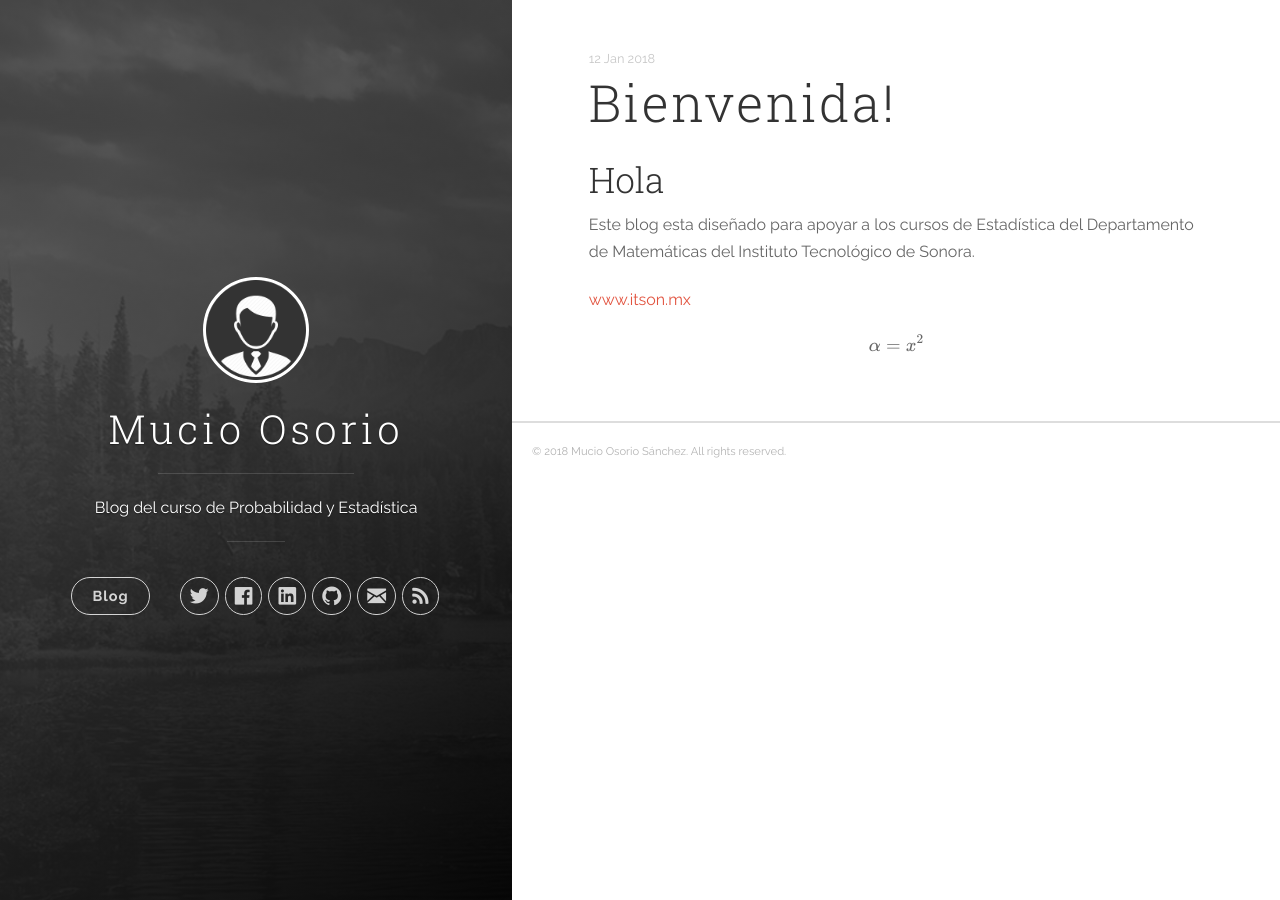
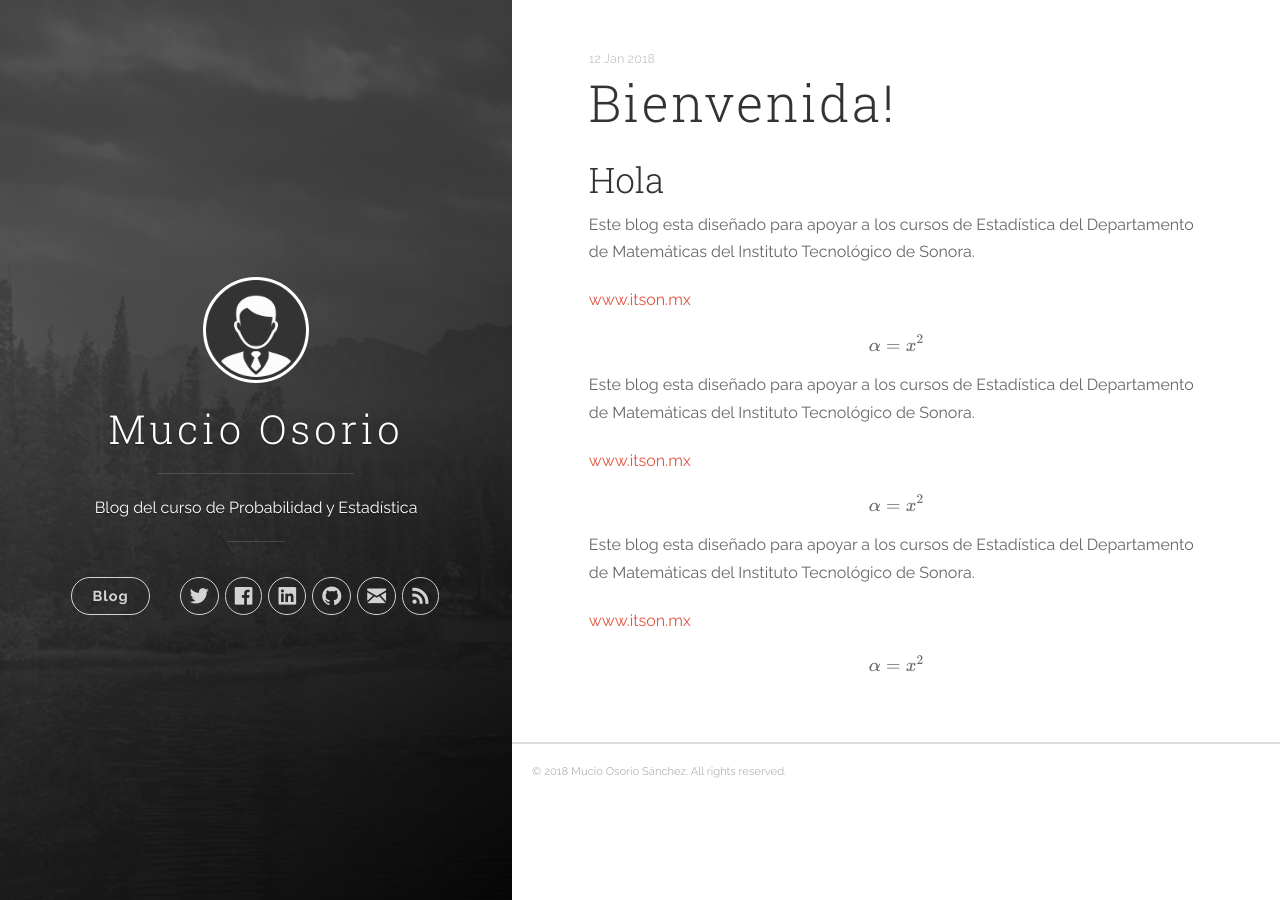
Before and after one commit to mucioosorio/probabilidad, a Jekyll site: the page built from _posts/2018-01-12-Bienvenida!.md, in a window 1280 px wide. Built offline with Jekyll 4.4.1, drawn with Linux system fonts in a browser that asks for light colours; nearby versions of some CDN libraries; formulas are drawn with MathJax 3.

Commit message:
Update 2018-01-12-Bienvenida!.md

```diff
--- a/_posts/2018-01-12-Bienvenida!.md
+++ b/_posts/2018-01-12-Bienvenida!.md
@@ -11,3 +11,19 @@ Instituto Tecnológico de Sonora.
 [www.itson.mx](http://itson.mx)
 
 $$\alpha = x^2$$
+
+
+Este blog esta diseñado para apoyar a los cursos de Estadística del Departamento de Matemáticas del
+Instituto Tecnológico de Sonora.
+
+[www.itson.mx](http://itson.mx)
+
+$$\alpha = x^2$$
+
+
+Este blog esta diseñado para apoyar a los cursos de Estadística del Departamento de Matemáticas del
+Instituto Tecnológico de Sonora.
+
+[www.itson.mx](http://itson.mx)
+
+$$\alpha = x^2$$
```
